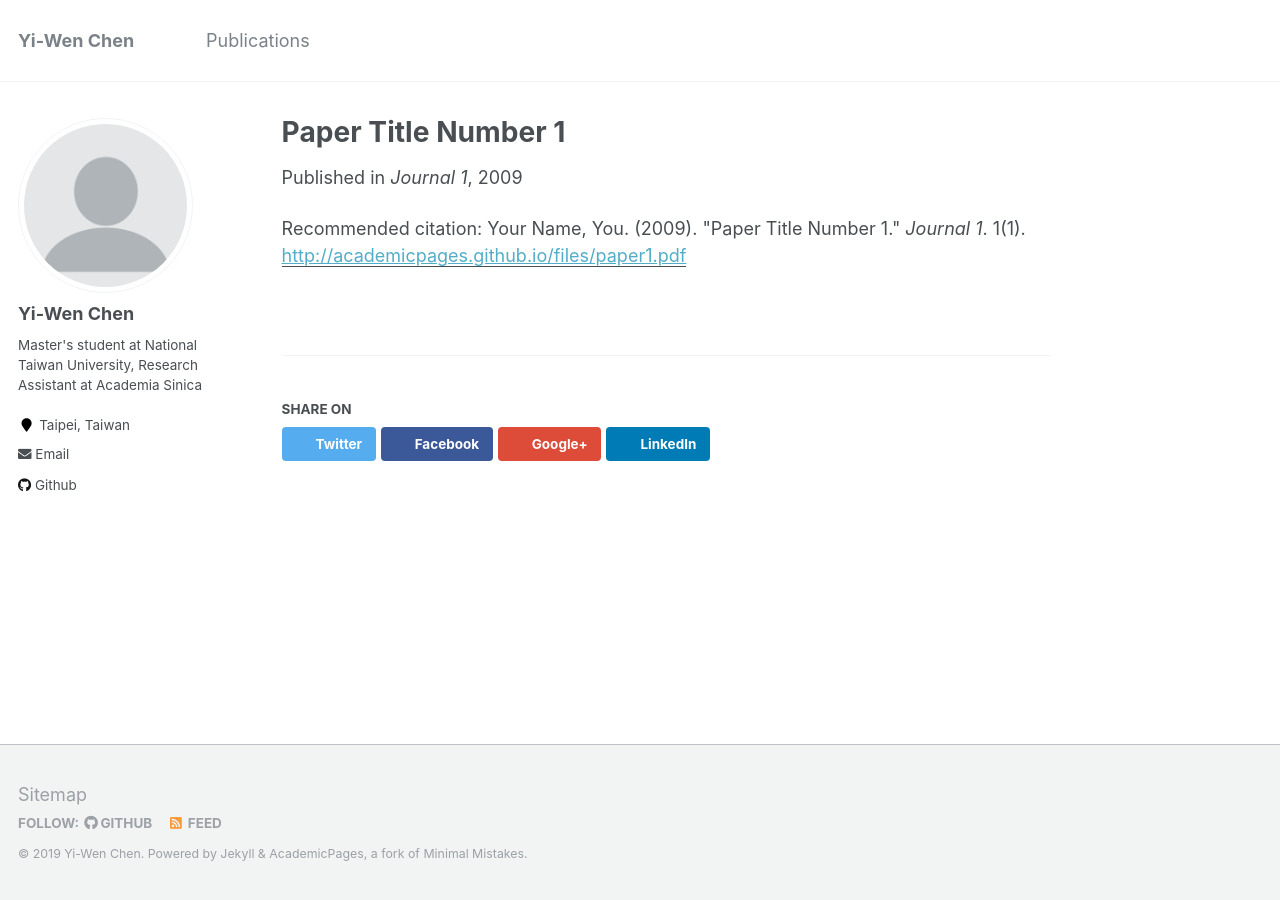
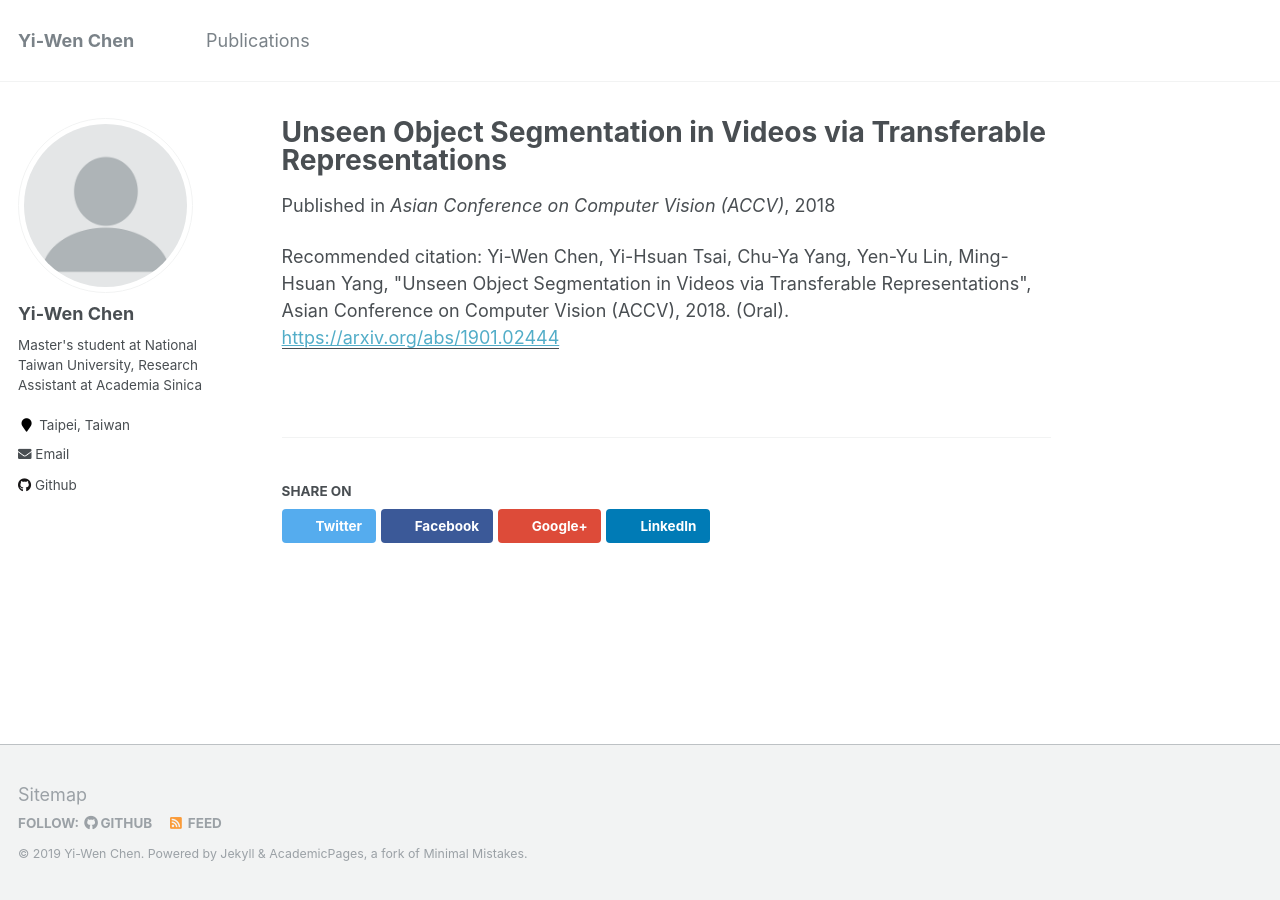
Before and after one commit to wenz116/wenz116.github.io, a Jekyll site: the page built from _publications/accv_2018_TransferSeg.md, in a window 1280 px wide. Built offline with Jekyll 4.4.1, drawn with Linux system fonts in a browser that asks for light colours.

Commit message:
Update accv_2018_TransferSeg.md

```diff
--- a/_publications/accv_2018_TransferSeg.md
+++ b/_publications/accv_2018_TransferSeg.md
@@ -1,10 +1,10 @@
 ---
-title: "Paper Title Number 1"
+title: "Unseen Object Segmentation in Videos via Transferable Representations"
 collection: publications
-permalink: /publication/2009-10-01-paper-title-number-1
-excerpt: 'This paper is about the number 1. The number 2 is left for future work.'
-date: 2009-10-01
-venue: 'Journal 1'
-paperurl: 'http://academicpages.github.io/files/paper1.pdf'
-citation: 'Your Name, You. (2009). &quot;Paper Title Number 1.&quot; <i>Journal 1</i>. 1(1).'
+permalink: /publication/accv_2018_TransferSeg
+# excerpt: 'This paper is about the number 1. The number 2 is left for future work.'
+date: 2018-12-05
+venue: 'Asian Conference on Computer Vision (ACCV)'
+paperurl: 'https://arxiv.org/abs/1901.02444'
+citation: 'Yi-Wen Chen, Yi-Hsuan Tsai, Chu-Ya Yang, Yen-Yu Lin, Ming-Hsuan Yang, "Unseen Object Segmentation in Videos via Transferable Representations", Asian Conference on Computer Vision (ACCV), 2018. (Oral).'
 ---
```
